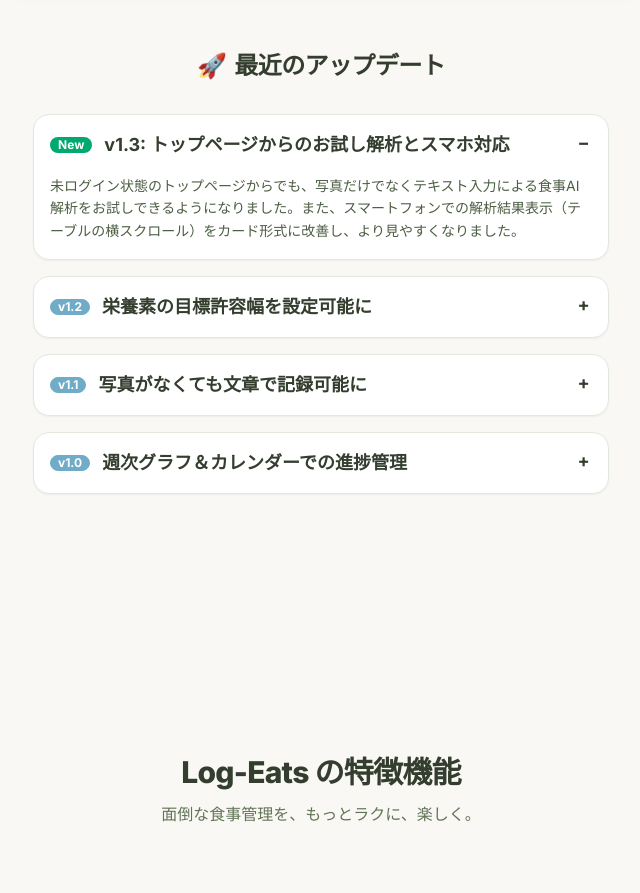
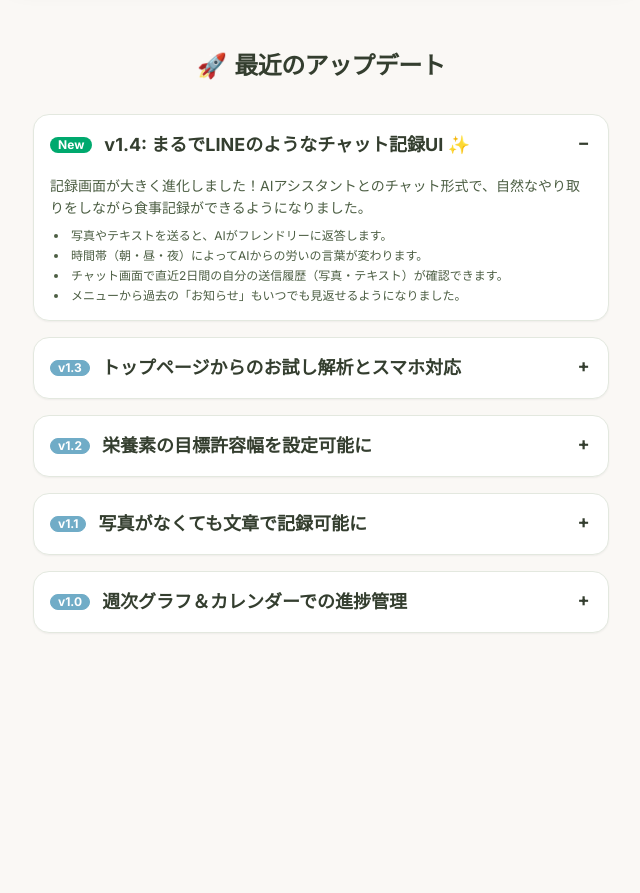
Before and after one commit to t-katsumata1027/LogEats, a Next.js app: page / in a window 1280 px wide. Shown: the part 1060-1953 px from the top of the page, without its empty margins (319-959 px from the left). Built offline with nearby package versions, Linux system fonts and the light colour scheme; no server answers; the database is empty.

Commit message:
feat: add v1.4 release notes for chat UI

```diff
--- a/src/components/ReleaseNotes.tsx
+++ b/src/components/ReleaseNotes.tsx
@@ -11,7 +11,23 @@
                     <input type="radio" name="release-notes" defaultChecked />
                     <div className="collapse-title text-base sm:text-lg font-bold text-sage-800 flex items-center gap-3">
                         <span className="badge badge-success badge-sm text-white">New</span>
-                        <span>v1.3: トップページからのお試し解析とスマホ対応</span>
+                        <span>v1.4: まるでLINEのようなチャット記録UI ✨</span>
+                    </div>
+                    <div className="collapse-content text-sage-600 text-sm leading-relaxed space-y-2">
+                        <p>記録画面が大きく進化しました！AIアシスタントとのチャット形式で、自然なやり取りをしながら食事記録ができるようになりました。</p>
+                        <ul className="list-disc list-inside mt-2 space-y-1 ml-1 text-xs">
+                            <li>写真やテキストを送ると、AIがフレンドリーに返答します。</li>
+                            <li>時間帯（朝・昼・夜）によってAIからの労いの言葉が変わります。</li>
+                            <li>チャット画面で直近2日間の自分の送信履歴（写真・テキスト）が確認できます。</li>
+                            <li>メニューから過去の「お知らせ」もいつでも見返せるようになりました。</li>
+                        </ul>
+                    </div>
+                </div>
+                <div className="collapse collapse-plus bg-white border border-sage-100 shadow-sm hover:shadow-md transition-shadow">
+                    <input type="radio" name="release-notes" />
+                    <div className="collapse-title text-base sm:text-lg font-bold text-sage-800 flex items-center gap-3">
+                        <span className="badge badge-neutral badge-sm text-white">v1.3</span>
+                        <span>トップページからのお試し解析とスマホ対応</span>
                     </div>
                     <div className="collapse-content text-sage-600 text-sm leading-relaxed space-y-2">
                         <p>未ログイン状態のトップページからでも、写真だけでなくテキスト入力による食事AI解析をお試しできるようになりました。また、スマートフォンでの解析結果表示（テーブルの横スクロール）をカード形式に改善し、より見やすくなりました。</p>
```
